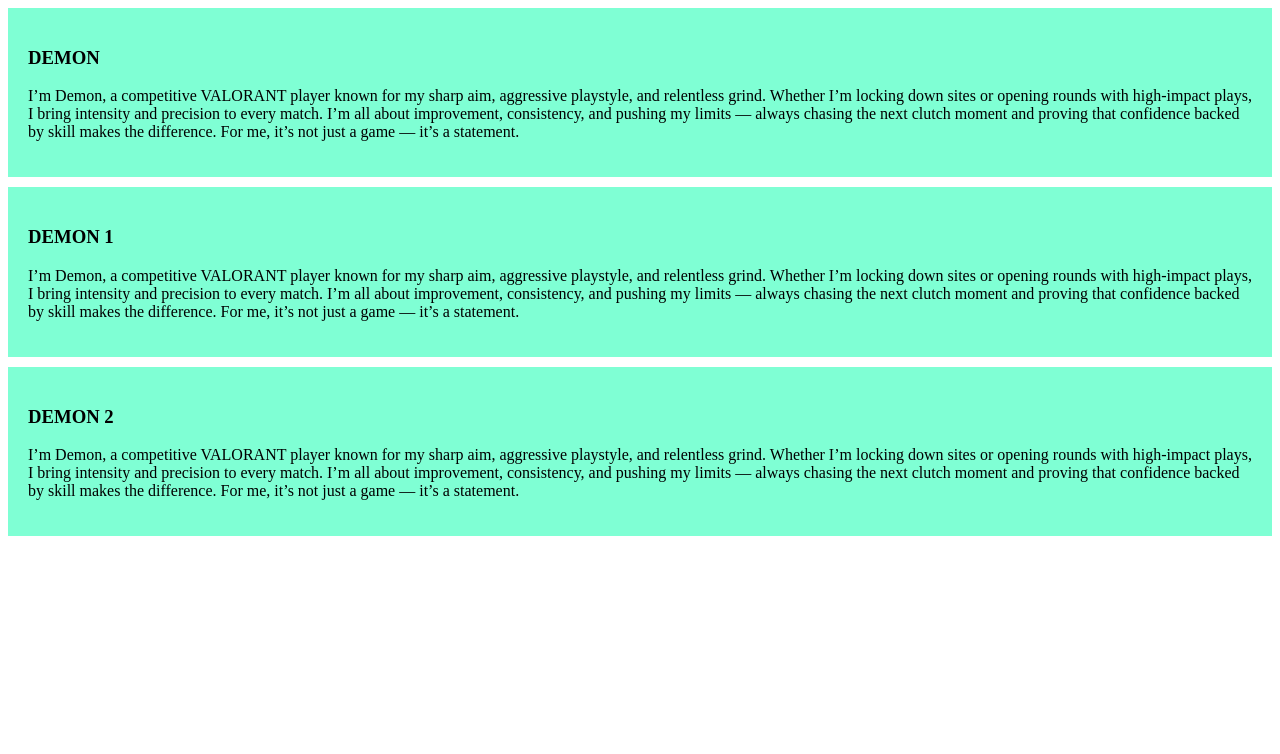
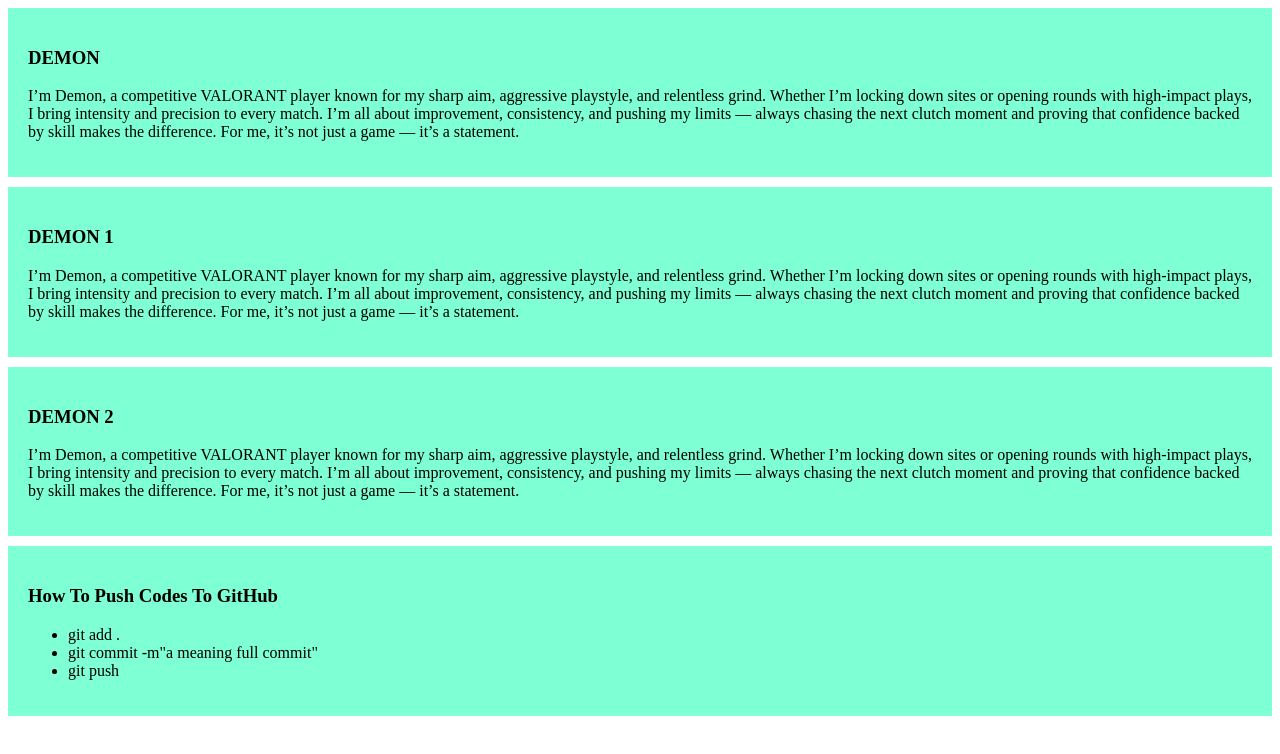
Before and after one commit to fida-6199/my-simple-website, a plain HTML site: page index.html in a window 1280 px wide. Drawn offline with Linux system fonts and the light colour scheme.

```diff
--- a/index.html
+++ b/index.html
@@ -22,6 +22,13 @@
         <P>I’m Demon, a competitive VALORANT player known for my sharp aim, aggressive playstyle, and relentless grind. Whether I’m locking down sites or opening rounds with high-impact plays, I bring intensity and precision to every match. I’m all about improvement, consistency, and pushing my limits — always chasing the next clutch moment and proving that confidence backed by skill makes the difference. For me, it’s not just a game — it’s a statement.</P>
 
     </div>
-
+    <div>
+        <h3> How To Push Codes To GitHub</h3>
+        <ul>
+            <li>git add .</li>
+            <li>git commit -m"a meaning full commit"</li>
+            <li>git push </li>
+        </ul>
+    </div>
 </body>
 </html>
```
